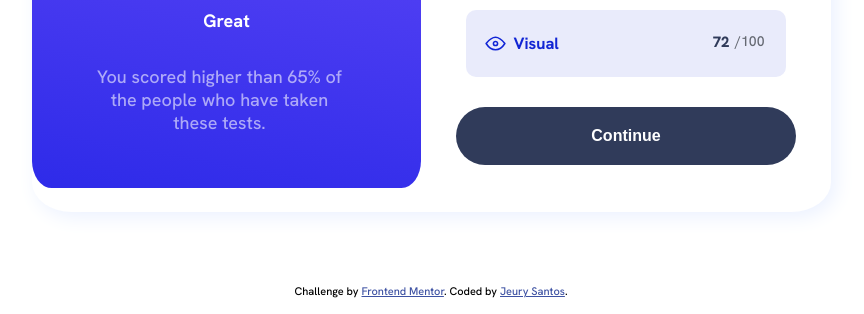
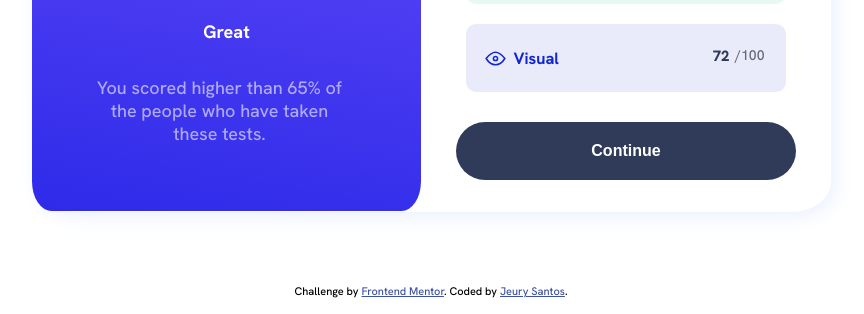
Before and after one commit to jeurysantos1/Result-Card, a plain HTML site: page index.html in a window 1280 px wide. Shown: the part 486-800 px from the top of the page, without its empty margins (209-1073 px from the left). Drawn offline with Linux system fonts and the light colour scheme.

Commit message:
Update styles.css

```diff
--- a/styles.css
+++ b/styles.css
@@ -35,7 +35,7 @@ body{
 }
 .container-1{
     width: 451px;
-    min-height: 393px;
+    min-height: 483px;
     padding: 55px 20px;
     background: linear-gradient(10deg,hsl(241, 81%, 54%), hsl(252, 100%, 67%));
     border-radius: 5%;
@@ -81,7 +81,7 @@ body{
 }
 .container-1-2{
     position: relative;
-    top: 19px;
+    top: 53px;
 }
 .container_header-1-2{
     font-size:  18px;
@@ -110,7 +110,7 @@ body{
 }
 .container-2_header{
     height: 22px;
-    font-size: 16px;
+    font-size: 34px;
     padding-bottom: 55px;
 
 }
```
